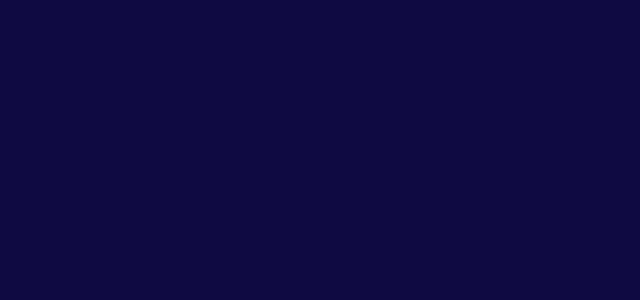
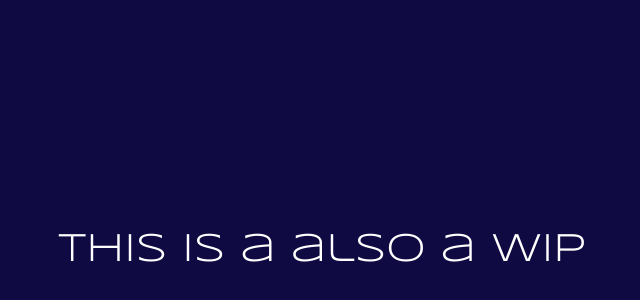
Before and after one commit to trevrd22/ECScore, a React (Vite) app: page /stattrak in a window 1280 px wide. Before the commit this address had no page. Shown: the part 128-428 px from the top of the page, without its empty margins (318-958 px from the left). Built offline with nearby package versions, Linux system fonts and the light colour scheme.

Commit message:
created a skeleton page for stattrak and changed FPB name to front page

```diff
--- a/src/App.tsx
+++ b/src/App.tsx
@@ -1,4 +1,5 @@
-import FPB from "./components/FPB";
+import FrontPage from "./components/FrontPage";
+import StatTrak from "./components/StatTrak";
 import Form from "./components/Form";
 import "./App.css";
 import {BrowserRouter as Router, Route, Routes} from 'react-router-dom';
@@ -7,8 +8,9 @@ function App() {
   return (
     <Router>
       <Routes>
-        <Route path="/" element={<FPB />} />
+        <Route path="/" element={<FrontPage />} />
         <Route path="/form" element={<Form />} />
+        <Route path="/stattrak" element={<StatTrak />} />
       </Routes>
     </Router>
   );
--- a/src/components/FPB.tsx
+++ b/src/components/FrontPage.tsx
@@ -1,7 +1,7 @@
 import Stack from "@mui/material/Stack";
 import Button from "@mui/material/Button";
 
-export default function FPB() {
+export default function FrontPage() {
 	return (
 		<div className="format">
         <h1 style={{ marginBottom: "20px" }}>Trevor's Room Booking Form</h1>
--- /dev/null
+++ b/src/components/StatTrak.tsx
@@ -0,0 +1,10 @@
+import Stack from "@mui/material/Stack";
+import Button from "@mui/material/Button";
+
+export default function StatTrak() {
+  return (
+    <div className="format">
+      <h1>this is a also a WIP</h1>
+    </div>
+  );
+}
```
